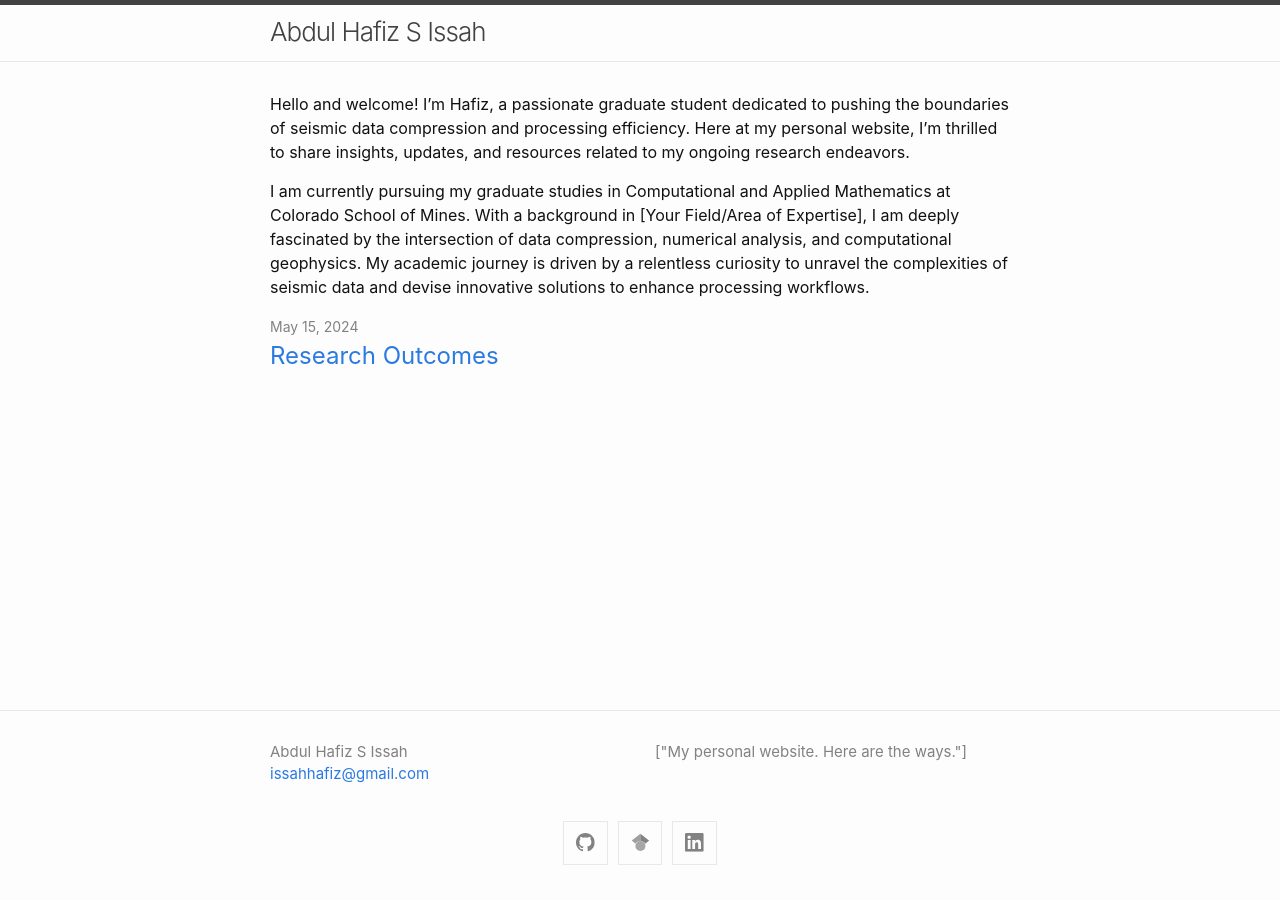
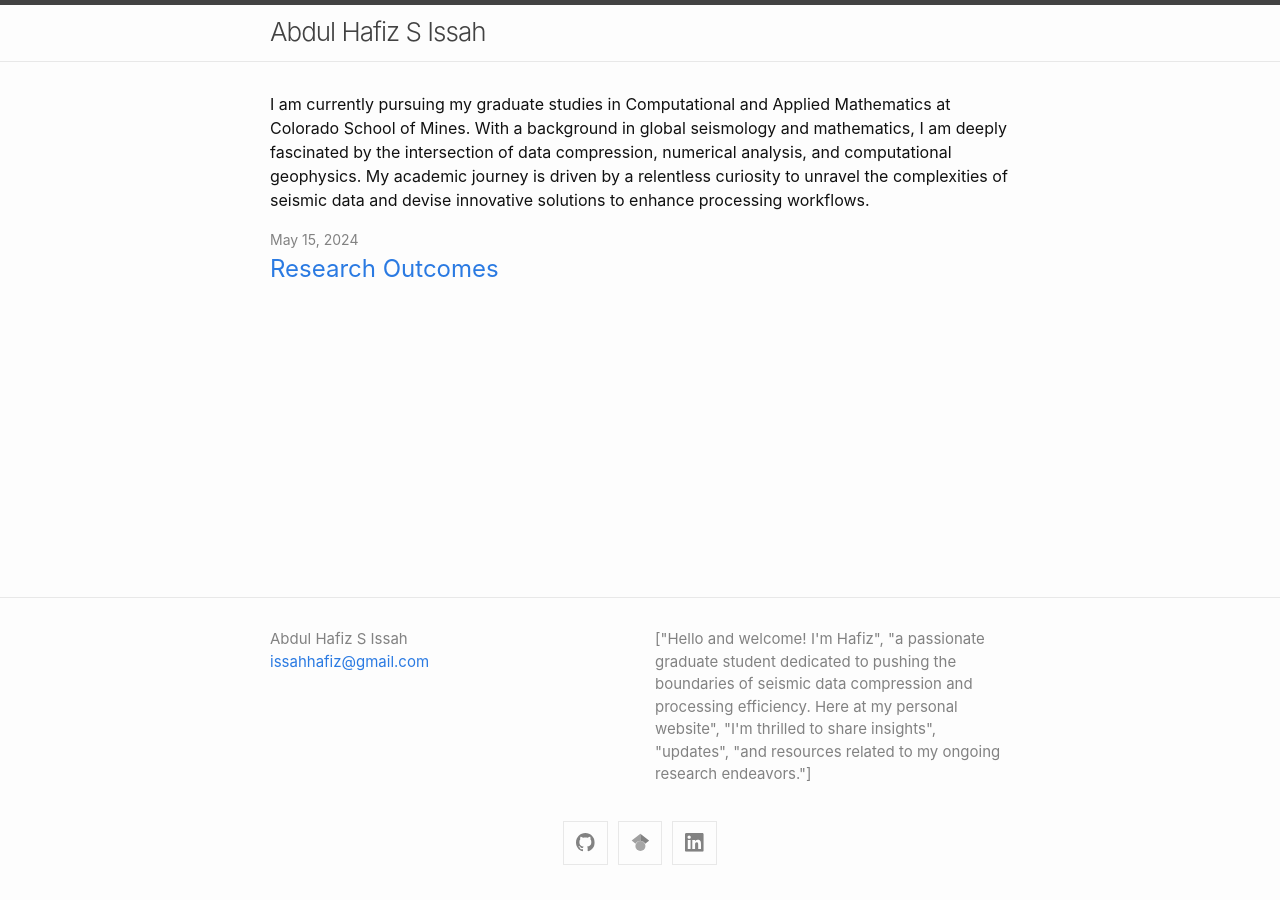
Before and after one commit to aissah/aissah.github.io, a Jekyll site: the page built from index.md, in a window 1280 px wide. Built offline with Jekyll 4.4.1, drawn with Linux system fonts in a browser that asks for light colours.

Commit message:
Improved about page

```diff
--- a/_config.yml
+++ b/_config.yml
@@ -4,7 +4,7 @@ author:
   name: Abdul Hafiz S Issah
   email: issahhafiz@gmail.com
 
-description: [My personal website. Here are the ways.]
+description: [Hello and welcome! I'm Hafiz, a passionate graduate student dedicated to pushing the boundaries of seismic data compression and processing efficiency. Here at my personal website, I'm thrilled to share insights, updates, and resources related to my ongoing research endeavors.]
 
 # sass:
 #   quiet_deps: true
--- a/index.md
+++ b/index.md
@@ -7,9 +7,8 @@
 #
 layout: home
 ---
-Hello and welcome! I'm Hafiz, a passionate graduate student dedicated to pushing the boundaries of seismic data compression and processing efficiency. Here at my personal website, I'm thrilled to share insights, updates, and resources related to my ongoing research endeavors.
 
-I am currently pursuing my graduate studies in Computational and Applied Mathematics at Colorado School of Mines. With a background in [Your Field/Area of Expertise], I am deeply fascinated by the intersection of data compression, numerical analysis, and computational geophysics. My academic journey is driven by a relentless curiosity to unravel the complexities of seismic data and devise innovative solutions to enhance processing workflows.
+I am currently pursuing my graduate studies in Computational and Applied Mathematics at Colorado School of Mines. With a background in global seismology and mathematics, I am deeply fascinated by the intersection of data compression, numerical analysis, and computational geophysics. My academic journey is driven by a relentless curiosity to unravel the complexities of seismic data and devise innovative solutions to enhance processing workflows.
 
 <!-- {% highlight ruby %}
 def print_hi(name)
```
